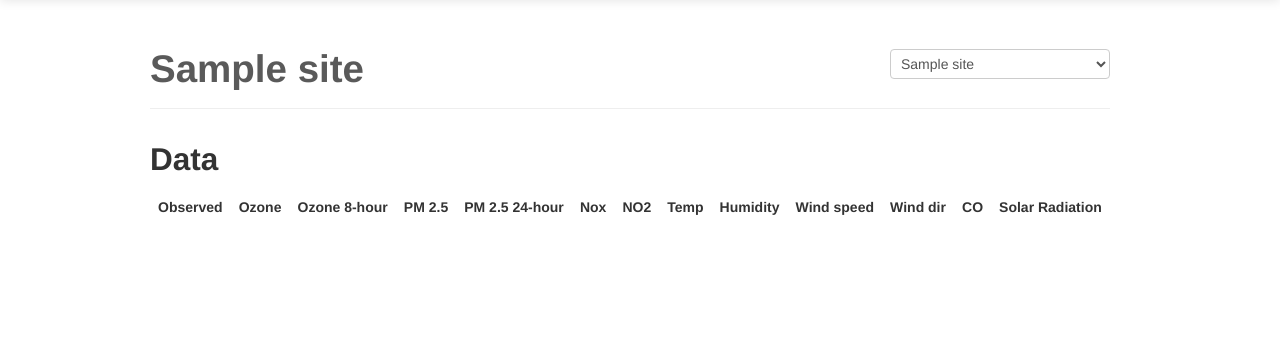
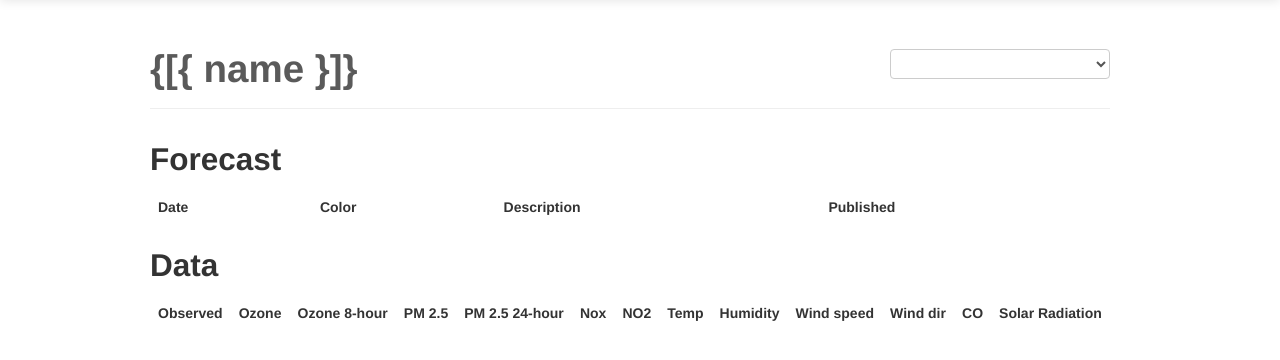
Before and after one commit to jonstjohn/air-canary-web, a Flask app: template templates/site.html in a window 1280 px wide. Shown: the part 41-401 px from the top of the page. Run offline with Flask 2, Linux system fonts and the light colour scheme; the template is opened without the code that fills it: most values are stand-ins (such as "Sample title", 1, 10 or a date in 2020); lists and menus that the app fills with data are empty; parts of the project's set-up code (start-up, migrations or seed data) failed here and were passed over; some libraries are stand-ins or nearby versions.

Commit message:
More angular fun, forecasts

```diff
--- a/acapp.py
+++ b/acapp.py
@@ -59,7 +59,7 @@
         response_data = Site.data_all(samples)
     else:
         site = Site.from_code(code)
-        response_data = {'code': site.code, 'name': site.name, 'data': site.data(samples)}
+        response_data = {'code': site.code, 'name': site.name, 'data': site.data(samples), 'forecast': site.forecast_data()}
     print(response_data)
     response = Response(json.dumps(response_data), status=200, mimetype='application/json')
     return response
--- a/static/js/ac.js
+++ b/static/js/ac.js
@@ -7,15 +7,48 @@
 
 function SiteCtrl($scope, $http) {
 
-    $scope.data = []
+    $scope.data = [];
 
-    $scope.loadData = function(code) {
+    $scope.sites = [];
+
+    $scope.forecast = [];
+
+    $scope.init = function(code) {
+        $scope.code = code;
+        $scope.loadData();
+        $scope.loadSites();
+    }
+
+    $scope.$watch('code', function() { $scope.setSiteName(); $scope.loadData(); });
+
+    $scope.loadData = function() {
+        $scope.data = [];
+        var httpRequest = $http({
+            method: 'GET',
+            url: '/api/site/' + $scope.code + '/10'
+        }).success(function(data, status) {
+            $scope.data = data.data;
+            $scope.forecast = data.forecast;
+        });
+    };
+
+    $scope.loadSites = function() {
 
         var httpRequest = $http({
             method: 'GET',
-            url: '/api/site/' + code + '/10'
+            url: '/api/site'
         }).success(function(data, status) {
-            $scope.data = data.data;
+            $scope.sites = data;
+            $scope.setSiteName();
         });
     };
+
+    $scope.setSiteName = function() {
+        for (var i = 0; i < $scope.sites.length; i++) {
+            if ($scope.sites[i].code == $scope.code) {
+                $scope.name = $scope.sites[i].name;
+            }
+        }
+    };
+
 }
--- a/templates/site.html
+++ b/templates/site.html
@@ -1,21 +1,38 @@
 {% extends 'base.html' %}
 
 {% block content %}
-    <div class="container">
-        <div class="row" ng-app="myApp">
+    <div class="container" ng-app="myApp" ng-controller="SiteCtrl" ng-init="init('{{site.code}}')">
+        <div class="row">
             <section>
                 <div class="page-header">
                     <div style="float: right">
-                        <select name="code" id="code">
-                            {% for s in sites %}
-                                <option value="{{s.code}}"{% if s.code == site.code %} selected{% endif %}>{{s.name}}</option>
-                            {% endfor %}
-                        </select>
+                        <select name="code" id="code" ng-model="code" ng-options="s.code as s.name for s in sites"></select>
                     </div>
-                    <h1>{{ site.name }}</h1>
+                    <h1>{[{ name }]}</h1>
                 </div>
+
+                <h2>Forecast</h2>
+                <table class="table">
+                <thead>
+                <tr>
+                    <th>Date</th>
+                    <th>Color</th>
+                    <th>Description</th>
+                    <th>Published</th>
+                </tr>
+                </thead>
+                <tbody>
+                <tr ng-repeat="f in forecast">
+                    <td>{[{f.date}]}</td>
+                    <td>{[{f.color}]}</td>
+                    <td>{[{f.description}]}</td>
+                    <td>{[{f.published}]}</td>
+                </tr>
+                </tbody>
+                </table>
+
                 <h2>Data</h2>
-                <table class="table" ng-controller="SiteCtrl" ng-init="loadData('{{site.code}}')">
+                <table class="table">
                 <thead>
                 <tr>
                     <th>Observed</th>
@@ -35,7 +52,7 @@
                 </thead>
                 <tbody>
                     <tr ng-repeat="d in data">
-                        <td>{[{ d.observed }]}</td>
+                        <td>{[{ d.observed | date:'short' }]}</td>
                         <td>{[{ d.ozone }]}</td>
                         <td>{[{ d.ozone_8hr_avg }]}</td>
                         <td>{[{ d.pm25 }]}</td>
```
